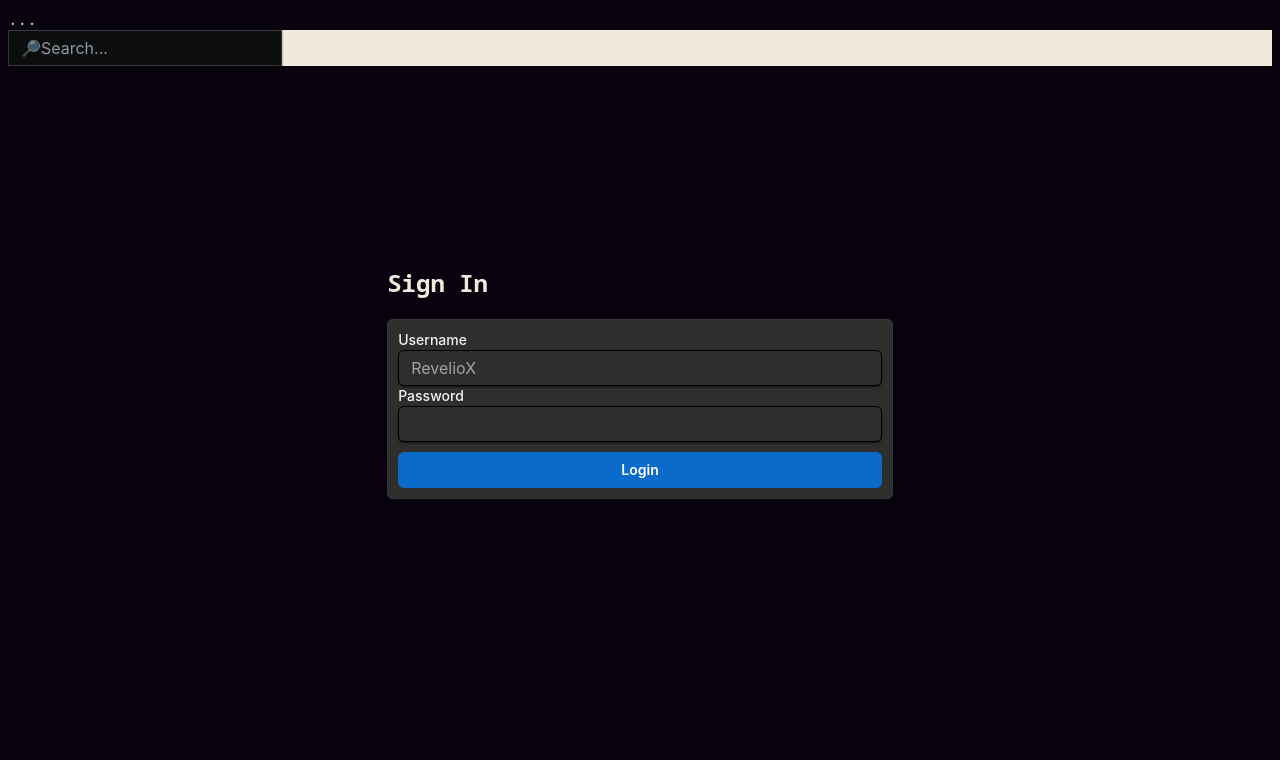
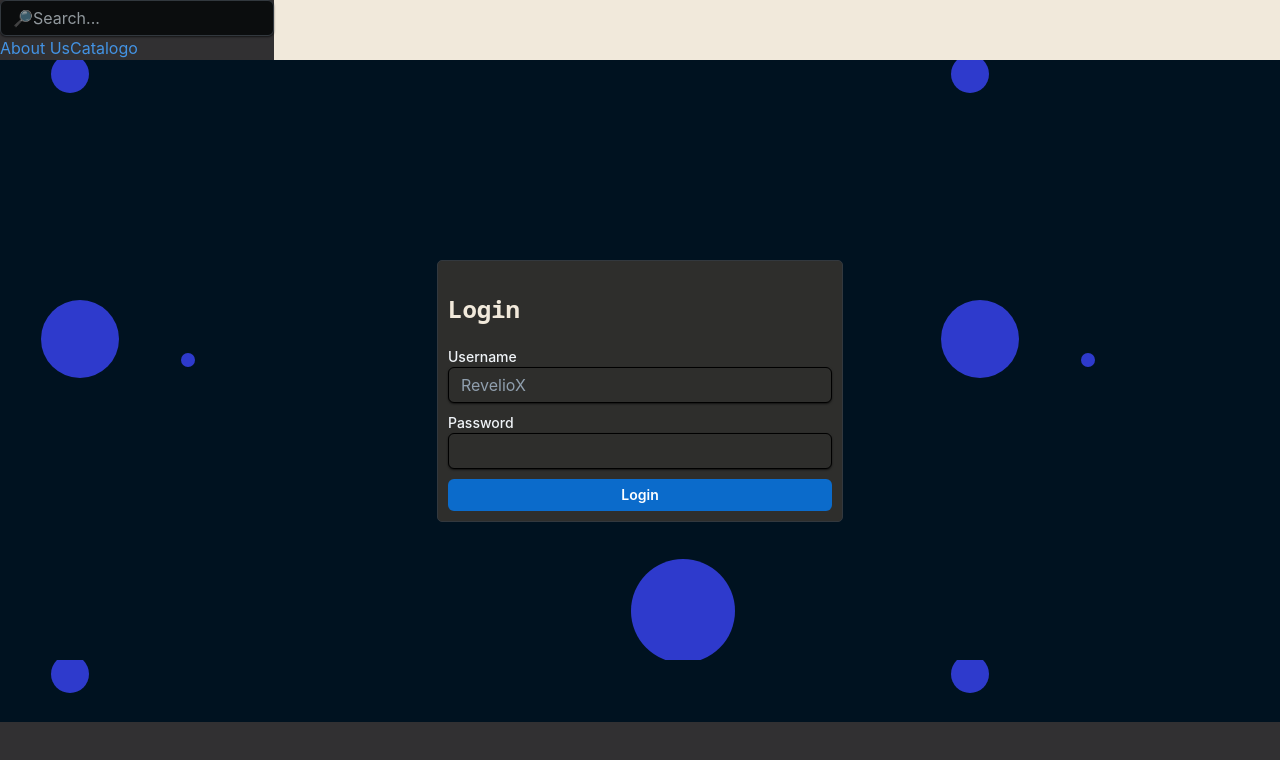
Before and after one commit to RevelioX/online_books, a Next.js app: page /login in a window 1280 px wide. Shown: the top 760 px of the page. Built offline with nearby package versions, Linux system fonts and the light colour scheme.

Commit message:
login error working

```diff
--- a/src/components/nav.js
+++ b/src/components/nav.js
@@ -1,12 +1,15 @@
 import style from "@/styles/nav.module.css"
-import { Input, Button } from "@mui/joy";
+import { Input, Button, Link } from "@mui/joy";
 
 export default function Navigator(){
     return(
-        <nav className={style.nav}>
+        <nav id="demo_dark-mode-by-default" className={style.nav}>
             <div className={style.search}>
 
                 <Input type="text" placeholder="🔎Search..."/>
+                <Link>About Us</Link>
+                <Link>Catalogo</Link>
+
 
             </div>
 
--- a/src/pages/_document.js
+++ b/src/pages/_document.js
@@ -5,7 +5,7 @@ export default class MyDocument extends Document {
   render() {
     return (
       <Html>
-        <Head>...</Head>
+        <Head></Head>
         <body>
           {getInitColorSchemeScript()}
           <Main />
--- a/src/pages/login.js
+++ b/src/pages/login.js
@@ -1,16 +1,26 @@
 import { Button, FormLabel, Input, Sheet } from "@mui/joy"
 import styles from "../styles/login.module.css"
+import React from "react";
+import { style } from "@mui/system";
 
 export default function Login(){
+    const [inputState,setInputState] = React.useState({username: true, password: true});
+
+    function handleClick(){
+        setInputState({username: false, password: false})
+        console.log("Azul")
+    }
+
     return(
-        <div className={styles.login}>
-            <h2>Sign In</h2>
+        <div className={styles.background}>
             <Sheet className={styles.sheet}variant="outlined" color="neutral">
+            <h2 className={styles.text}>Login</h2>
             <FormLabel className={styles.Labels}>Username</FormLabel>
-            <Input className={styles.login_username} type="text" placeholder="RevelioX"></Input>
+            <Input className={styles.login_username} type="text" placeholder="RevelioX" color={ inputState.username ? "primary" : "danger"}></Input>
             <FormLabel className={styles.Labels}>Password</FormLabel>
-            <Input className={styles.login_password} type="password"></Input>
-            <Button color="primary" size="md" variant="solid" className={styles.login_button}>Login</Button>
+            <Input className={styles.login_password} type="password" color={ inputState.password ? "primary" : "danger"}></Input>
+            {!(inputState.username||inputState.password) && <p className={styles.error}>El nombre de usuario o la contraseña son incorrectos</p>}
+            <Button color="primary" onClick={handleClick} size="sm" variant="solid" className={styles.login_button}>Login</Button>
             </Sheet>
         </div>
     )
--- a/src/styles/globals.css
+++ b/src/styles/globals.css
@@ -1,7 +1,7 @@
 @import url('https://fonts.googleapis.com/css2?family=Noto+Sans+Mono:wght@400;600;900&display=swap');
 
 :root{
-    --main_color: #07020D;
+    --main_color: #313032;
     --secundary_color_white: #F1E9DB;
     --secundary_color_blue: #39A9DB;
     --secundary_color_celeste: #40bcd8;
@@ -13,3 +13,8 @@
     background-color:  var(--main_color);
     color: var(--secundary_color_white);
 }
+
+html,body{
+    margin: 0;
+    padding: 0;
+}
--- a/src/styles/login.module.css
+++ b/src/styles/login.module.css
@@ -1,11 +1,3 @@
-.login{
-    width: 40%;
-    margin-right: auto;
-    margin-left: auto;
-    margin-top: 200px;
-
-}
-
 .login_button{
     margin-top: 10px;
     width: 100%;
@@ -14,9 +6,13 @@
 .sheet{
     border-radius: 5px;
     padding: 10px;
-    background-color: var(--main_color);
     background-color: rgb(46, 46, 44);
+    width: 30%;
+    margin-right: auto;
+    margin-left: auto;
+    border-radius: 5px;
 }
+
 
 .login_username{
     background-color:  rgb(46, 46, 44);
@@ -30,4 +26,35 @@
 
 .Labels{
     background-color:  rgb(46, 46, 44);
+    margin-top: 10px;
 }
+
+@media (max-width: 700px){
+    .sheet{
+        width: 80%;
+    }
+}
+
+
+@media (max-width: 1100px){
+    .sheet{
+        width: 60%;
+    }
+}
+
+.background{
+    background-image: url("../../public/backgrounds/circle-scatter-haikei.svg");
+    height: 100%;
+    width: 100%;
+    padding-top: 200px;
+    padding-bottom: 200px
+}
+
+.text{
+    background-color: rgb(46, 46, 44);
+}
+
+.error{
+    color: rgb(245, 64, 64);
+    background-color: rgb(46, 46, 44);
+}
```
Also changed, not shown: public/backgrounds/circle-scatter-haikei.svg (added).
